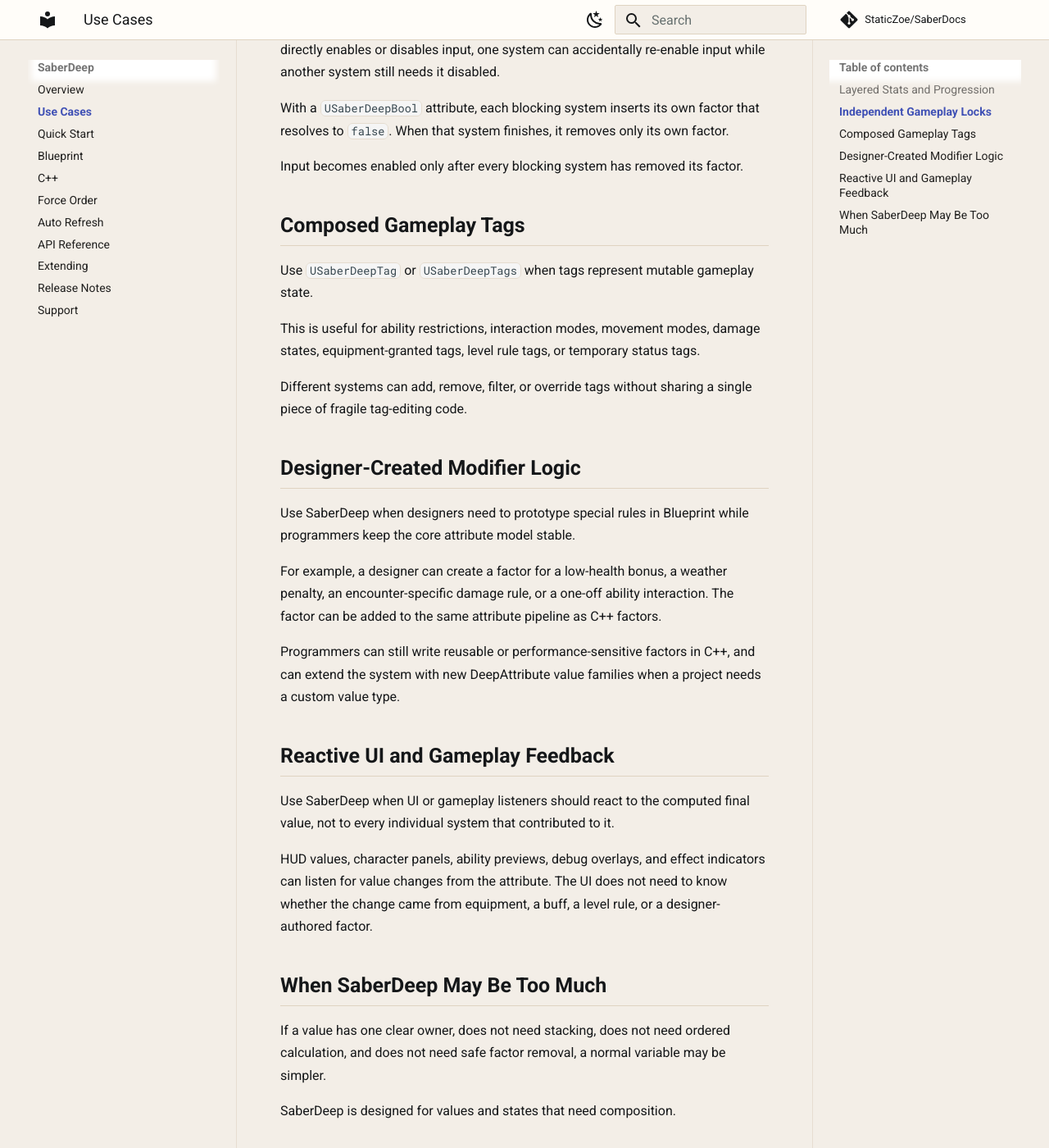
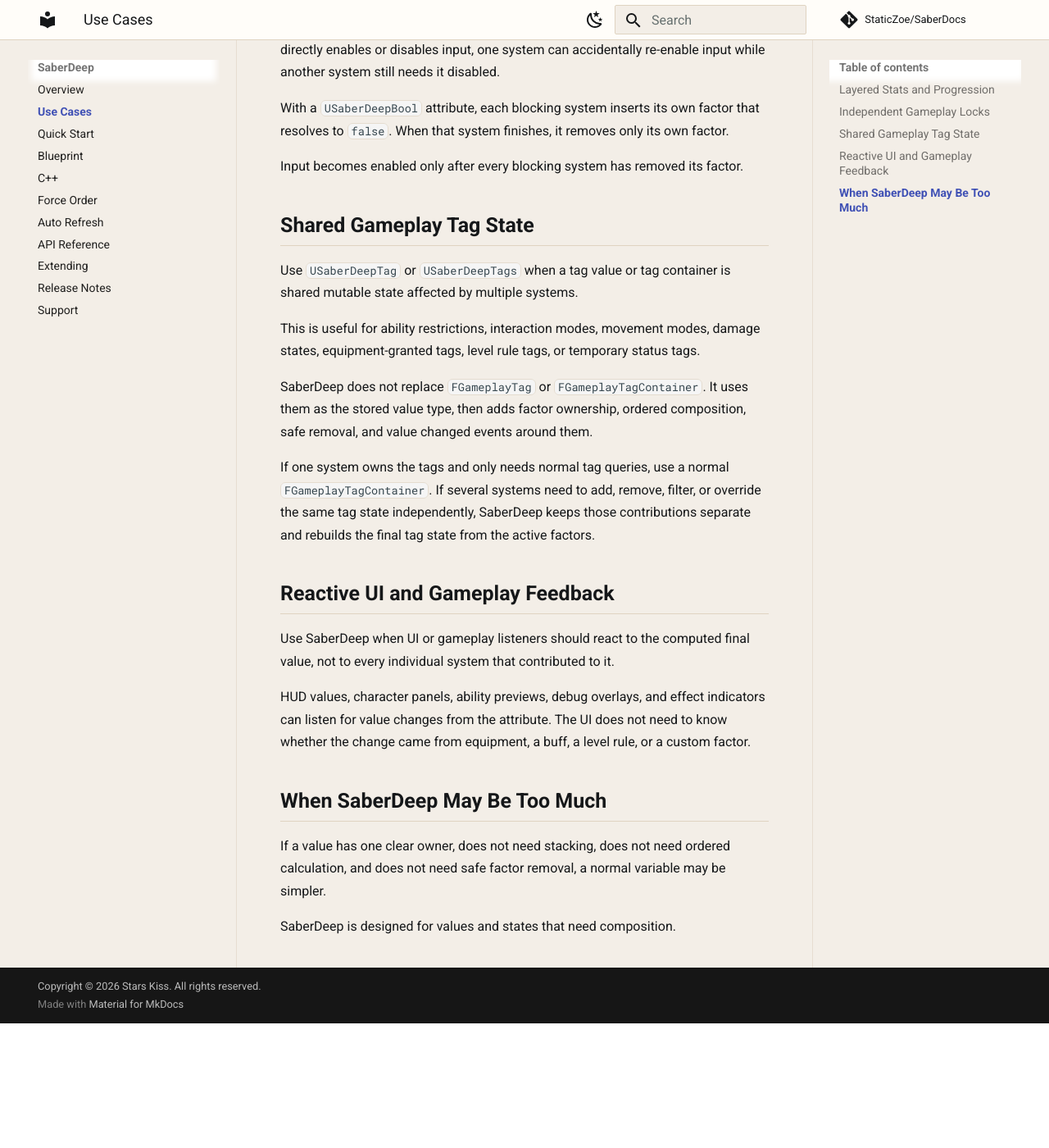
Before and after one commit to StaticZoe/SaberDocs, an MkDocs documentation site: the page built from docs/saberdeep/use-cases.md, in a window 1280 px wide and 1400 px high, scrolled down 1146 px. Shown: the whole window at 82% size. Built offline with MkDocs 1.6.1 and Material for MkDocs 9.7.7, drawn with Linux system fonts in a browser that asks for light colours; comment, search, counter and statistics services are not loaded; after the commit the page ends 2394 px from its top, so only the background shows below that; some of the changed text lies outside the part shown.

Commit message:
Clarify SaberDeep tag use cases

```diff
--- a/docs/saberdeep/use-cases.md
+++ b/docs/saberdeep/use-cases.md
@@ -2,7 +2,7 @@
 
 SaberDeep is useful when the final gameplay value is not owned by one system.
 
-It fits values and states that are built from many independent gameplay contributions: equipment, loadouts, buffs, debuffs, abilities, level rules, difficulty rules, UI states, scripted sequences, and designer-authored special cases.
+It fits values and states that are built from many independent gameplay contributions: equipment, loadouts, buffs, debuffs, abilities, level rules, difficulty rules, UI states, and scripted sequences.
 
 Instead of asking one system to know every other system that may be changing the same value, each system owns its own factor. When that system starts, it adds the factor. When it ends, it removes the factor. SaberDeep rebuilds the final value from the factors that still exist.
 
@@ -30,27 +30,21 @@ With a `USaberDeepBool` attribute, each blocking system inserts its own factor t
 
 Input becomes enabled only after every blocking system has removed its factor.
 
-## Composed Gameplay Tags
+## Shared Gameplay Tag State
 
-Use `USaberDeepTag` or `USaberDeepTags` when tags represent mutable gameplay state.
+Use `USaberDeepTag` or `USaberDeepTags` when a tag value or tag container is shared mutable state affected by multiple systems.
 
 This is useful for ability restrictions, interaction modes, movement modes, damage states, equipment-granted tags, level rule tags, or temporary status tags.
 
-Different systems can add, remove, filter, or override tags without sharing a single piece of fragile tag-editing code.
+SaberDeep does not replace `FGameplayTag` or `FGameplayTagContainer`. It uses them as the stored value type, then adds factor ownership, ordered composition, safe removal, and value changed events around them.
 
-## Designer-Created Modifier Logic
-
-Use SaberDeep when designers need to prototype special rules in Blueprint while programmers keep the core attribute model stable.
-
-For example, a designer can create a factor for a low-health bonus, a weather penalty, an encounter-specific damage rule, or a one-off ability interaction. The factor can be added to the same attribute pipeline as C++ factors.
-
-Programmers can still write reusable or performance-sensitive factors in C++, and can extend the system with new DeepAttribute value families when a project needs a custom value type.
+If one system owns the tags and only needs normal tag queries, use a normal `FGameplayTagContainer`. If several systems need to add, remove, filter, or override the same tag state independently, SaberDeep keeps those contributions separate and rebuilds the final tag state from the active factors.
 
 ## Reactive UI and Gameplay Feedback
 
 Use SaberDeep when UI or gameplay listeners should react to the computed final value, not to every individual system that contributed to it.
 
-HUD values, character panels, ability previews, debug overlays, and effect indicators can listen for value changes from the attribute. The UI does not need to know whether the change came from equipment, a buff, a level rule, or a designer-authored factor.
+HUD values, character panels, ability previews, debug overlays, and effect indicators can listen for value changes from the attribute. The UI does not need to know whether the change came from equipment, a buff, a level rule, or a custom factor.
 
 ## When SaberDeep May Be Too Much
 
```
